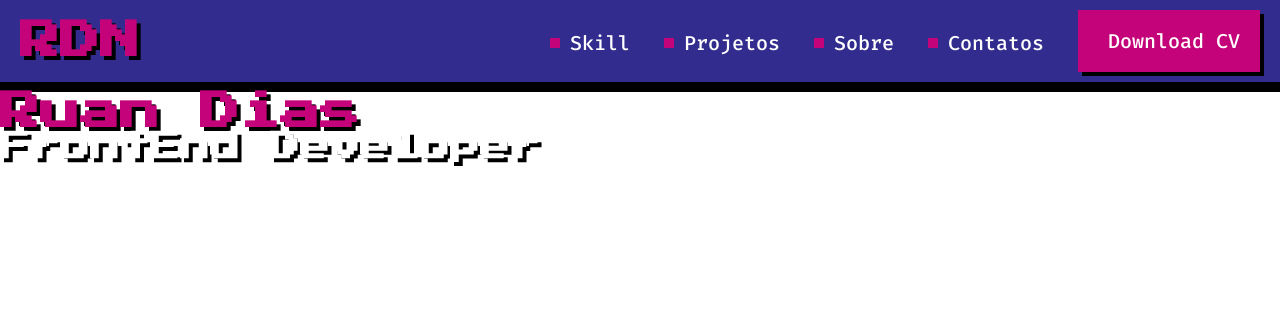
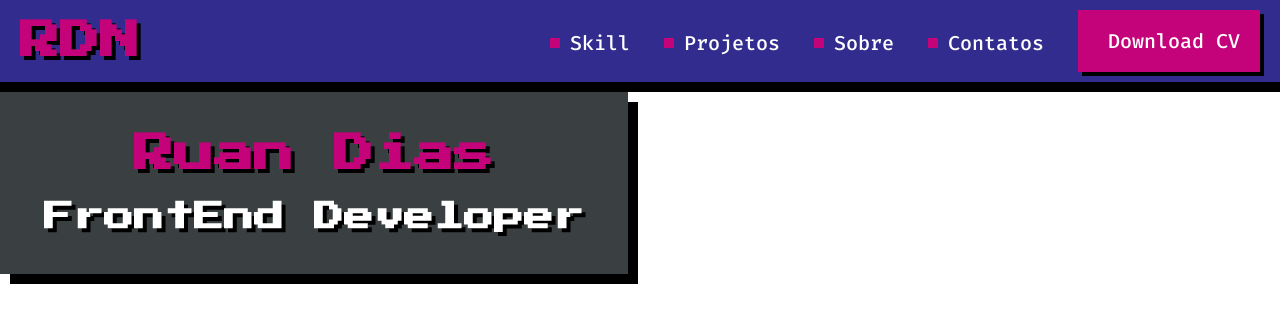
Before and after one commit to rdn10/rdn10.github.io, a plain HTML site: page index.html in a window 1280 px wide. Drawn offline with Linux system fonts and the light colour scheme.

Commit message:
Create the box component

```diff
--- /dev/null
+++ b/CSS/components/box.css
@@ -0,0 +1,10 @@
+#box{
+    display: inline-block;
+    background-color: #3a4042;
+    box-shadow: 10px 10px 0 #000;
+    text-align: center;
+    padding: 42px 44px;
+}
+#box h1{
+    margin-bottom: 28px;
+}
--- a/CSS/index.css
+++ b/CSS/index.css
@@ -38,9 +38,6 @@ a::before {
 #button:hover {
   transform: scale(1.08);
 }
-.box-text{
-  display: flex;
-}
 .box-button{
   align-items: center;
   color: #ffff;
--- a/index.html
+++ b/index.html
@@ -11,6 +11,7 @@
     <link rel="stylesheet" href="./CSS/index.css" />
     <link rel="stylesheet" href="./CSS/components/title.css">
     <link rel="stylesheet" href="./CSS/components/subtitle.css">
+    <link rel="stylesheet" href="./CSS/components/box.css">
   </head>
   <body>
     <header>
@@ -24,8 +25,10 @@
       </nav>
     </header>
     <main>
-        <h1>Ruan Dias</h1>
-        <h2 id="text-box-h2">FrontEnd Developer</h2>
+        <div id="box">
+          <h1>Ruan Dias</h1>
+        <h2>FrontEnd Developer</h2>
+        </div>
     </main>
   </body>
 </html>
```
